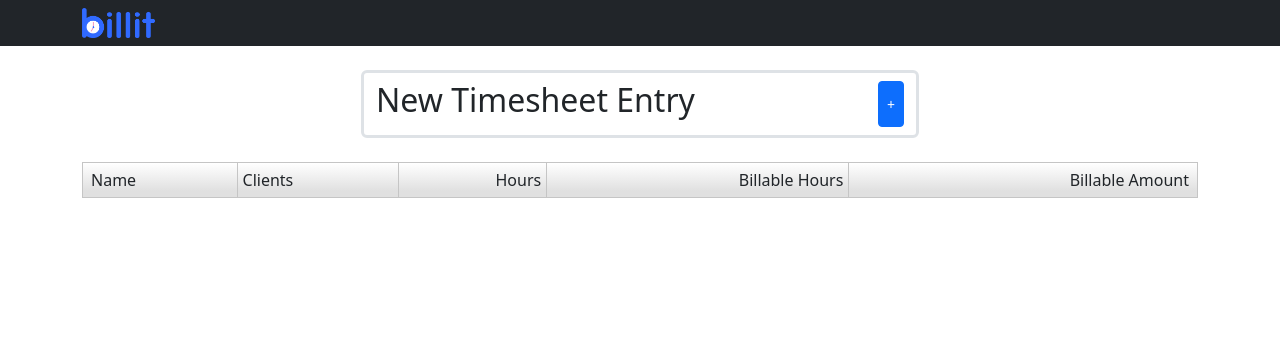
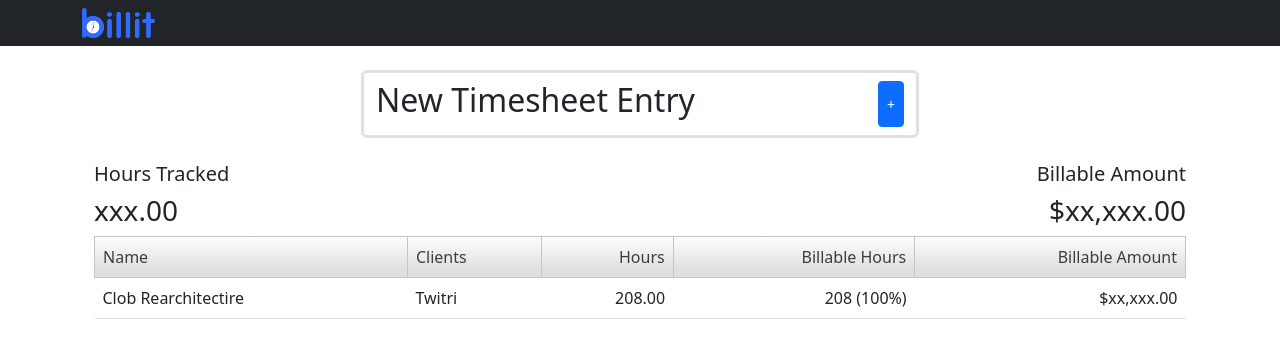
Before and after one commit to nickmendezFlatiron/billit, a React (Create React App) app in the folder client/: page / in a window 1280 px wide. Shown: the top 358 px of the page. Built offline with nearby package versions, Linux system fonts and the light colour scheme.

Commit message:
styled table rows for ProjectTable component and included hours tracked and billable amount above the table

```diff
--- a/client/src/components/NavigationBar.jsx
+++ b/client/src/components/NavigationBar.jsx
@@ -1,6 +1,7 @@
 import React from 'react'
 import Navbar from 'react-bootstrap/Navbar'
 import Container from 'react-bootstrap/Container'
+
 import logo from '../assets/billit-logo.png'
 const NavigationBar = () => {
   return (
--- a/client/src/components/ProjectTable.jsx
+++ b/client/src/components/ProjectTable.jsx
@@ -1,11 +1,27 @@
 import React from 'react'
+import Row from 'react-bootstrap/Row'
+import Col from 'react-bootstrap/Col';
 import Table from 'react-bootstrap/Table';
+import Container from 'react-bootstrap/Container'
+import TableRow from './TableRow';
 
 const ProjectTable = () => {
+
   return (
-    <div>
-      <Table>
-        <thead hover>
+      <Container fluid className=''>
+      <Row>
+        <Col>
+          <h5>Hours Tracked</h5>
+          <h3>xxx.00</h3>
+        </Col>
+        <Col className="text-end">
+          <h5>Billable Amount</h5>
+          <h3>$xx,xxx.00</h3>
+        </Col>
+      </Row>
+
+      <Table hover>
+        <thead >
           <tr className='table-header'>
             <th className='ps-2'>Name</th>
             <th>Clients</th>
@@ -14,8 +30,11 @@ const ProjectTable = () => {
             <th className='text-end pe-2'>Billable Amount</th>
           </tr>
         </thead>
+        <tbody>
+          <TableRow></TableRow>
+        </tbody>
       </Table>
-    </div>
+      </Container>
   )
 }
 
--- /dev/null
+++ b/client/src/components/TableRow.jsx
@@ -0,0 +1,15 @@
+import React from 'react'
+
+const TableRow = ({project}) => {
+  return (
+    <tr>
+          <td className='ps-2'>Clob Rearchitectire</td>
+          <td>Twitri</td>
+          <td className='text-end'>208.00</td>
+          <td className='text-end'>208 (100%)</td>
+          <td className='text-end pe-2'>$xx,xxx.00</td>
+    </tr>
+  )
+}
+
+export default TableRow
--- a/client/src/styles/App.css
+++ b/client/src/styles/App.css
@@ -22,7 +22,8 @@
 }
 
 .table-header th{
-  padding: 5px ;
+  color: rgb(61, 61, 61);
+
   border-width: 1px;
   border-color: #c5c5c5;
   border-style: solid !important;
@@ -30,6 +31,10 @@
 
 }
 
+tbody tr {
+  padding: 5px;
+}
+
 .table-header{
   background-image: linear-gradient(white, #e0e0e0 80%);
 }
```
